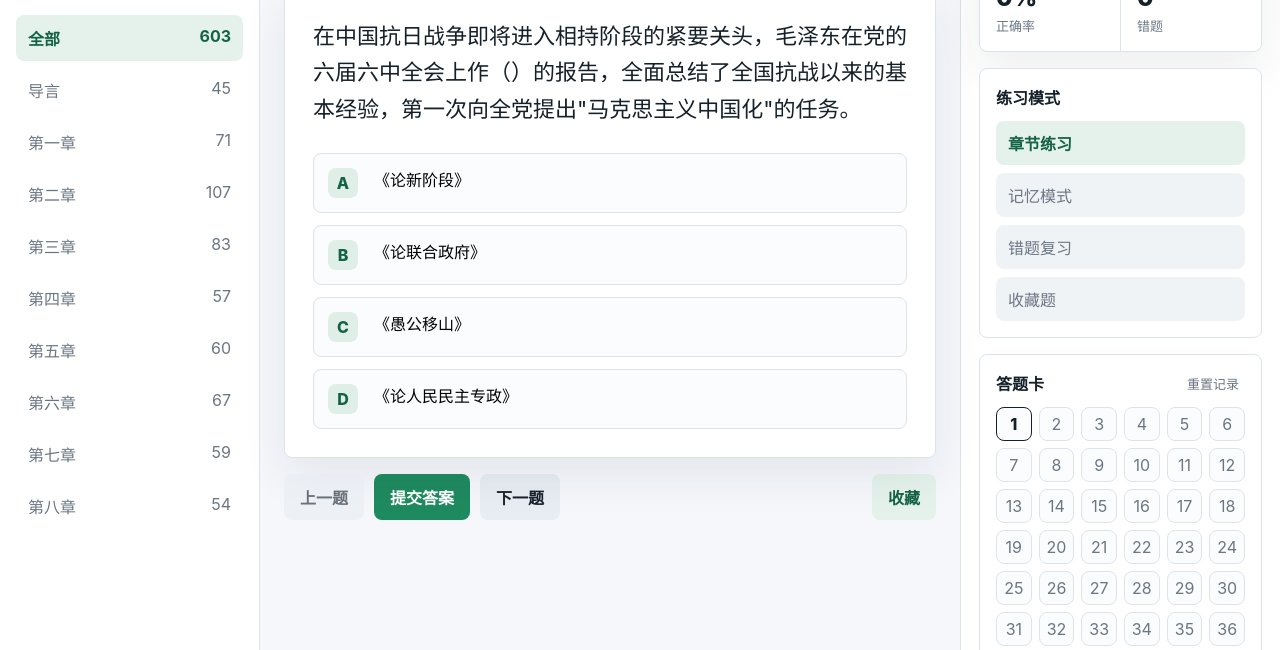
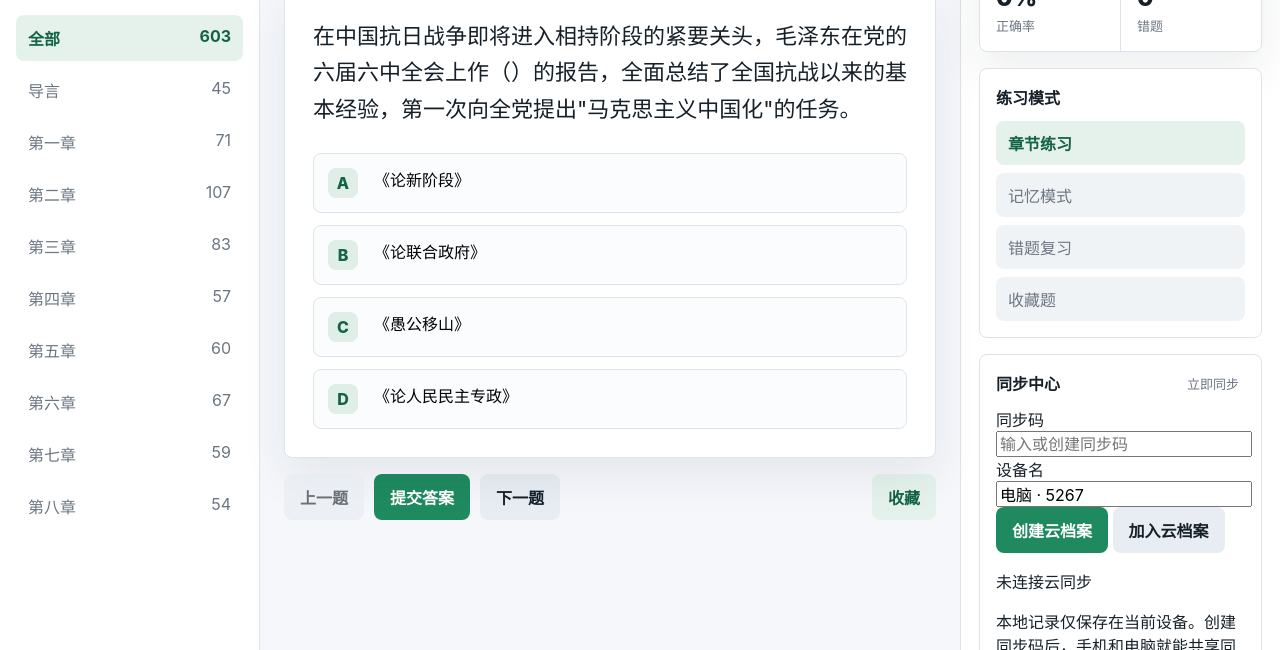
Before and after one commit to xueh0635-design/maogai-quiz-site, a plain HTML site: page index.html in a window 1280 px wide. Shown: the part 141-791 px from the top of the page. Drawn offline with Linux system fonts and the light colour scheme.

Commit message:
Add files via upload

```diff
--- a/index.html
+++ b/index.html
@@ -134,6 +134,29 @@
           </div>
         </section>
 
+        <section class="review-section sync-section">
+          <div class="section-head">
+            <h3>同步中心</h3>
+            <button class="text-button" id="syncNowButton" type="button">立即同步</button>
+          </div>
+          <div class="sync-panel">
+            <label class="sync-field">
+              <span>同步码</span>
+              <input id="syncGroupInput" type="text" placeholder="输入或创建同步码" autocomplete="off" />
+            </label>
+            <label class="sync-field">
+              <span>设备名</span>
+              <input id="syncDeviceInput" type="text" placeholder="例如：iPhone / 电脑" autocomplete="off" />
+            </label>
+            <div class="sync-actions">
+              <button class="primary" id="syncCreateButton" type="button">创建云档案</button>
+              <button class="secondary" id="syncJoinButton" type="button">加入云档案</button>
+            </div>
+            <p class="sync-status" id="syncStatus">未连接云同步</p>
+            <p class="sync-meta" id="syncMeta">本地记录仅保存在当前设备。</p>
+          </div>
+        </section>
+
         <section class="review-section">
           <div class="section-head">
             <h3>答题卡</h3>
@@ -146,6 +169,8 @@
 
     <script src="./questions-data.js"></script>
     <script src="./knowledge-map-data.js"></script>
+    <script src="./sync-config.js"></script>
+    <script src="./sync-client.js"></script>
     <script src="./app.js"></script>
   </body>
 </html>
```
